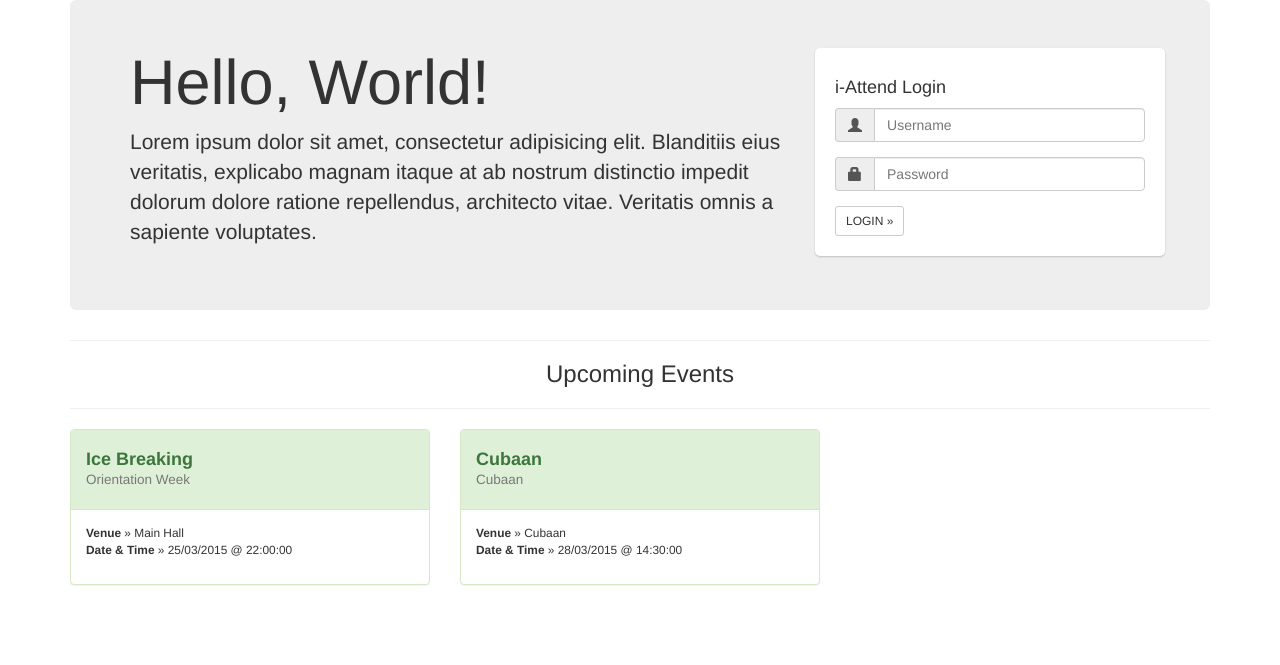
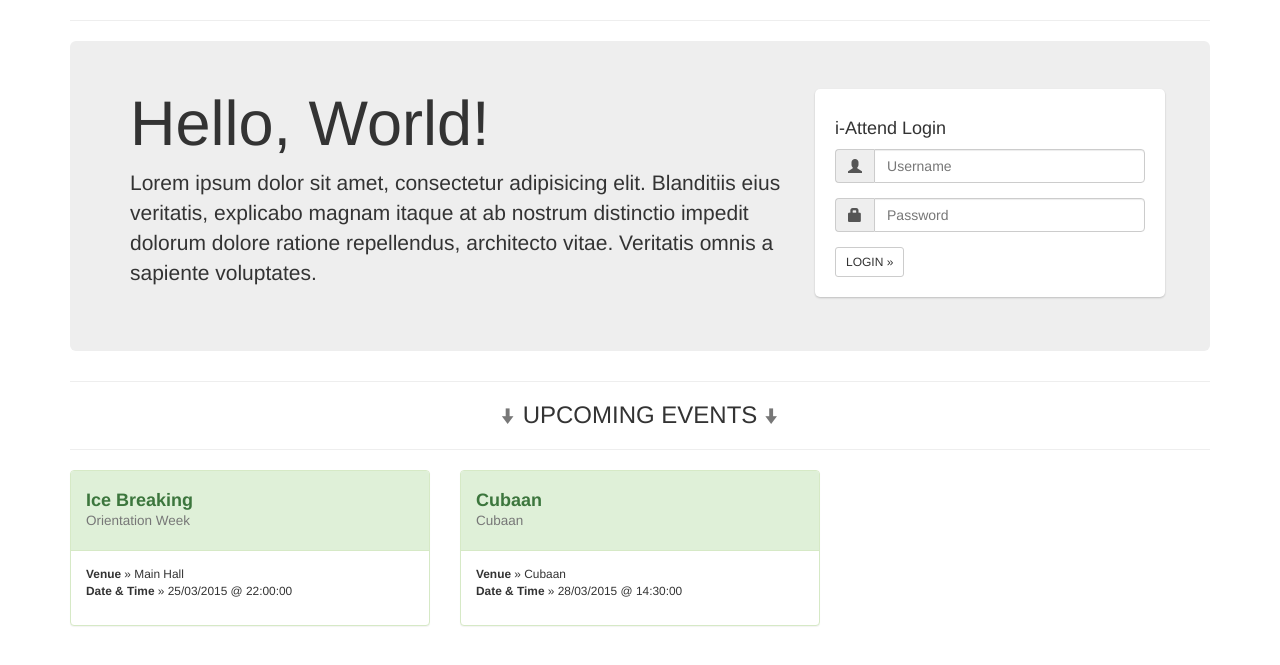
Before and after one commit to r0lodex/iattend, a PHP site: page / in a window 1280 px wide. Shown: the top 665 px of the page. Run offline with PHP 8.4, Linux system fonts and the light colour scheme; data comes from the database, SQL or seed files in the repository.

Commit message:
cosmetic

```diff
--- a/index.php
+++ b/index.php
@@ -13,6 +13,7 @@
 </head>
 <body>
 	<div class="container">
+		<hr>
 		<div class="jumbotron">
 			<div class="row">
 				<div class="col-md-8">
@@ -45,7 +46,7 @@
 		</div>
 
 		<hr>
-		<h3 class="text-center">Upcoming Events</h3>
+		<h3 class="text-center"><span class="glyphicon glyphicon-arrow-down text-muted small"></span> UPCOMING EVENTS <span class="glyphicon glyphicon-arrow-down text-muted small"></span></h3>
 		<hr>
 
 		<div class="row">
```
